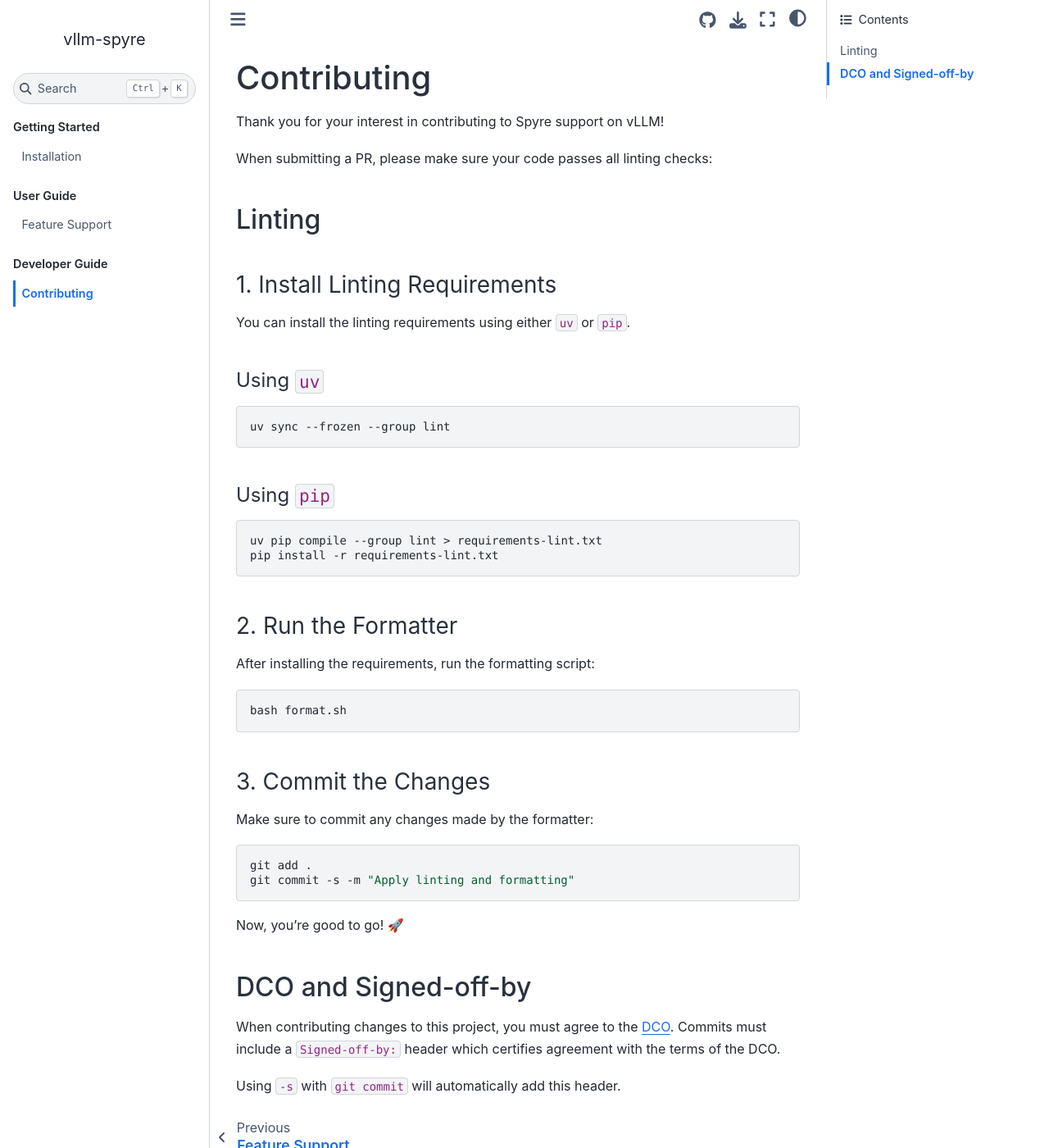
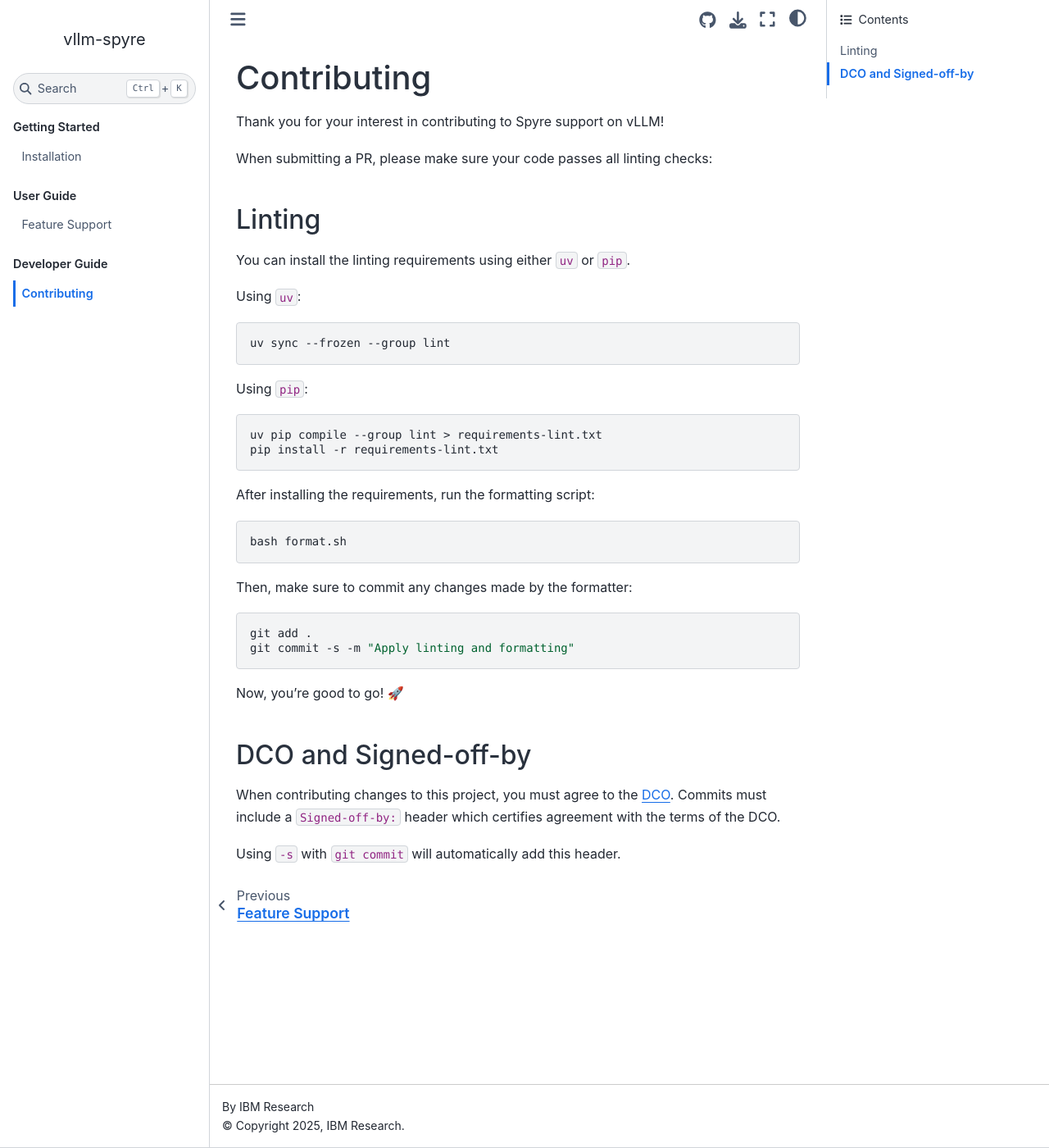
Before and after one commit to vllm-project/vllm-spyre, a Sphinx documentation site: the page built from docs/source/contributing/overview.md, in a window 1280 px wide and 1400 px high. Shown: the whole window at 82% size. Built offline with Sphinx 7.4.7 and the Sphinx Book theme 1.1.4, drawn with Linux system fonts in a browser that asks for light colours.

Commit message:
Clean up linting
Signed-off-by: Rafael Vasquez <rafvasq21@gmail.com>

````diff
--- a/docs/source/contributing/overview.md
+++ b/docs/source/contributing/overview.md
@@ -6,24 +6,20 @@
 
 ## Linting
 
-### 1. Install Linting Requirements
-
 You can install the linting requirements using either `uv` or `pip`.
 
-#### Using `uv`
+Using `uv`:
 
 ```bash
 uv sync --frozen --group lint
 ```
 
-#### Using `pip`
+Using `pip`:
 
 ```bash
 uv pip compile --group lint > requirements-lint.txt
 pip install -r requirements-lint.txt
 ```
-
-### 2. Run the Formatter
 
 After installing the requirements, run the formatting script:
 
@@ -31,9 +27,7 @@
 bash format.sh
 ```
 
-### 3. Commit the Changes
-
-Make sure to commit any changes made by the formatter:
+Then, make sure to commit any changes made by the formatter:
 
 ```bash
 git add .
````
